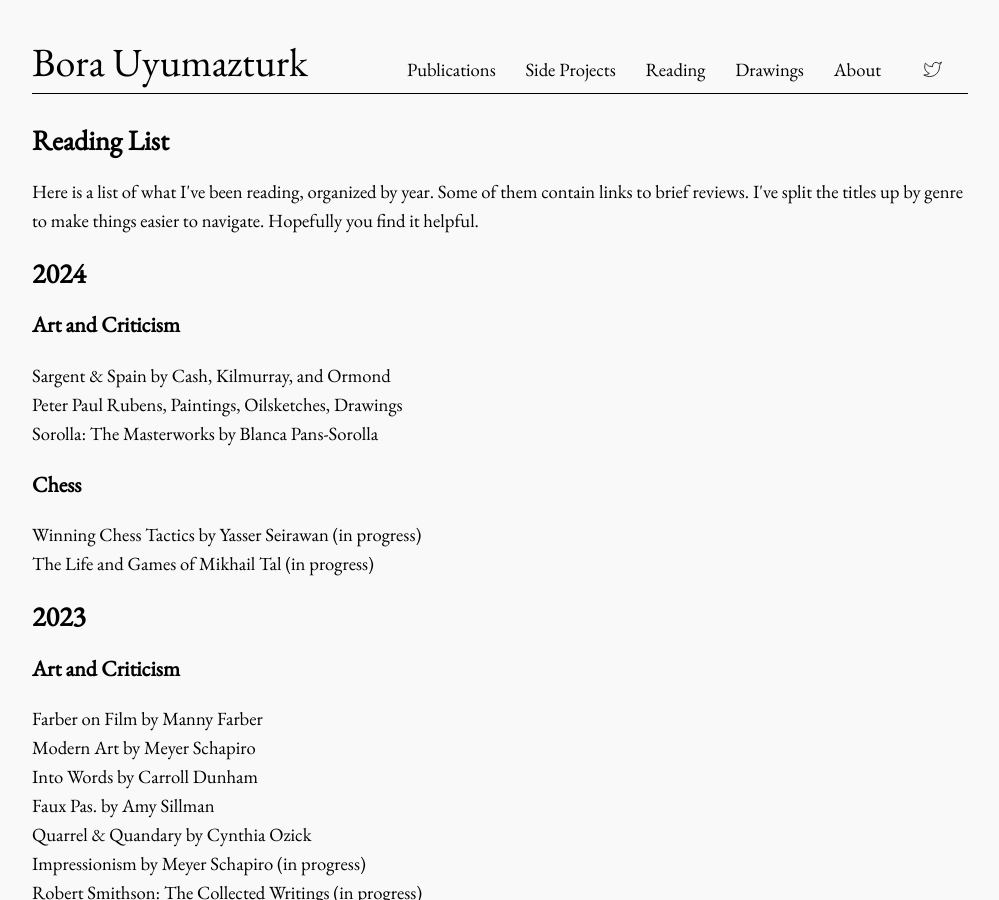
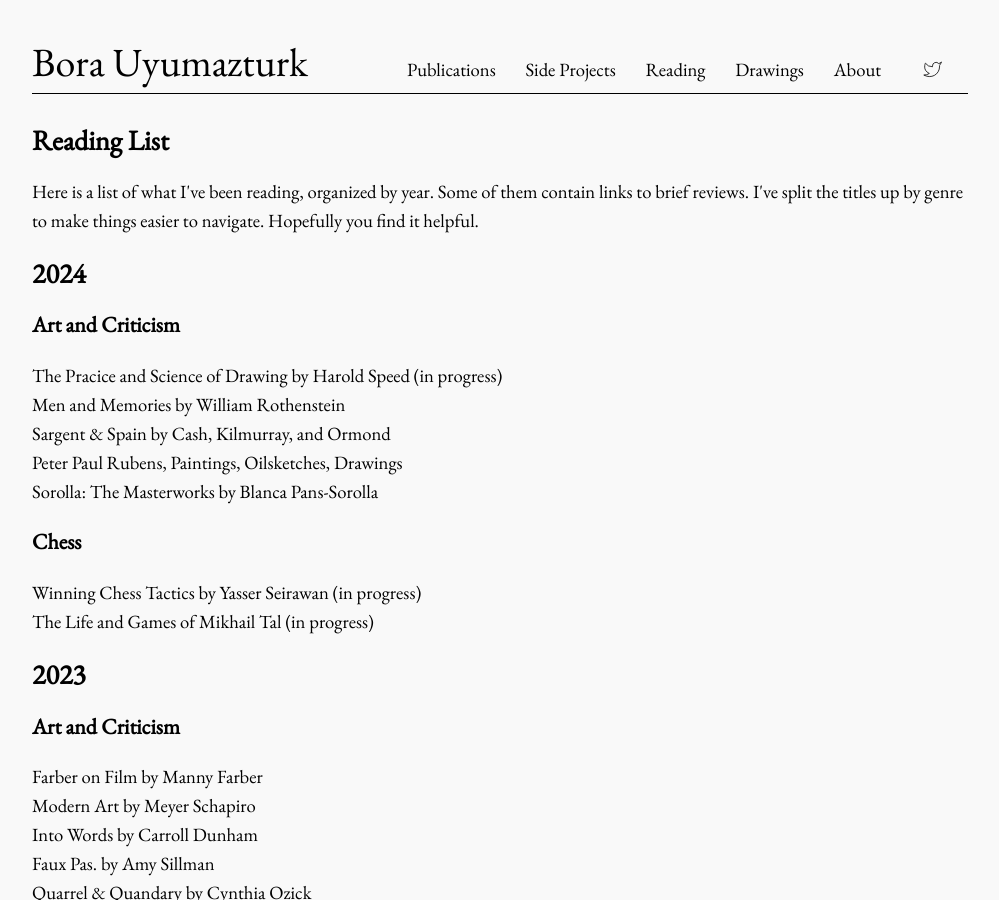
Before and after one commit to bora-uyumazturk/bora-uyumazturk.github.io, a Jekyll site: the page built from reading.html, in a window 1280 px wide and 900 px high. Shown: the whole window, without its empty margins (140-1139 px from the left). Built offline with Jekyll 4.4.1, drawn with Linux system fonts in a browser that asks for light colours.

Commit message:
Update reading.html

```diff
--- a/reading.html
+++ b/reading.html
@@ -16,6 +16,8 @@ title: Reading
 
   <h3>Art and Criticism</h3>
 
+  The Pracice and Science of Drawing by Harold Speed (in progress) <br>
+  Men and Memories by William Rothenstein <br>
   Sargent & Spain by Cash, Kilmurray, and Ormond <br>
   Peter Paul Rubens, Paintings, Oilsketches, Drawings <br>
   Sorolla: The Masterworks by Blanca Pans-Sorolla
```
